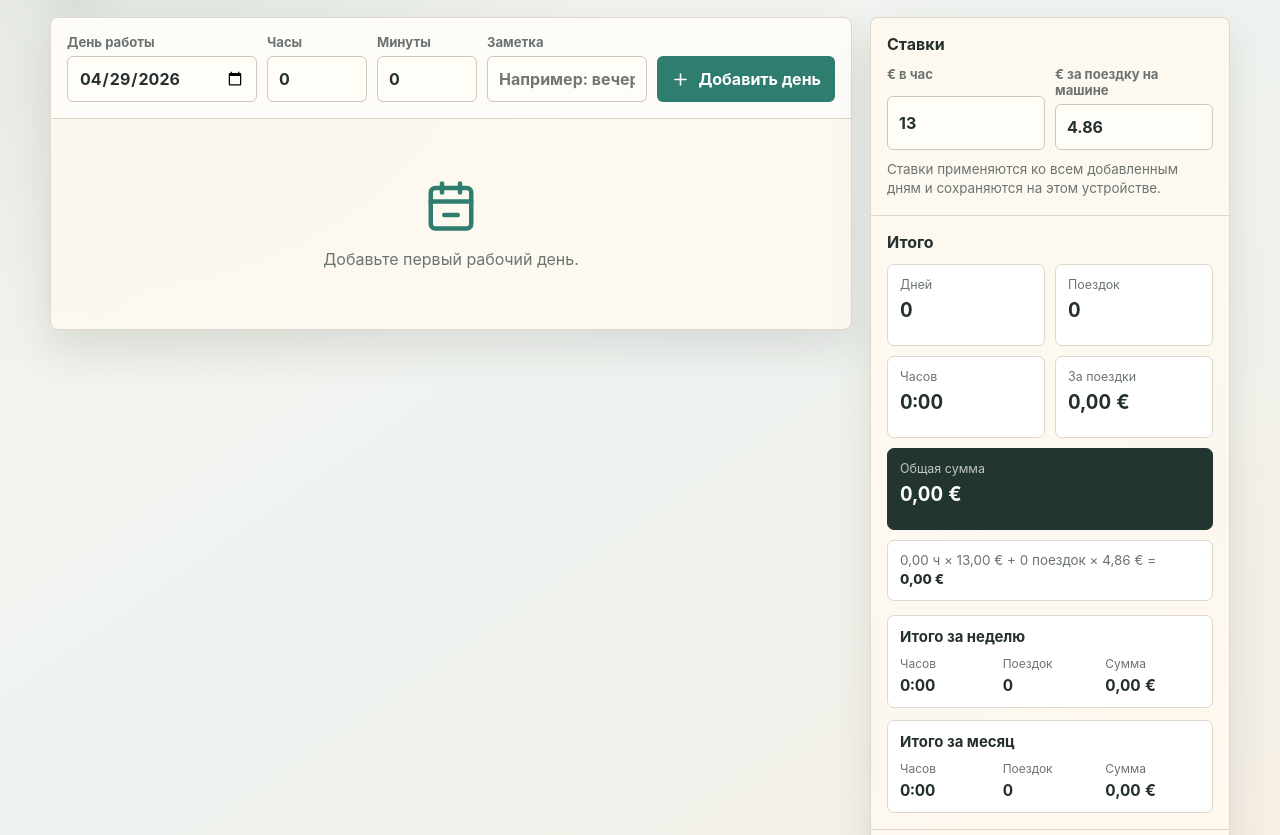
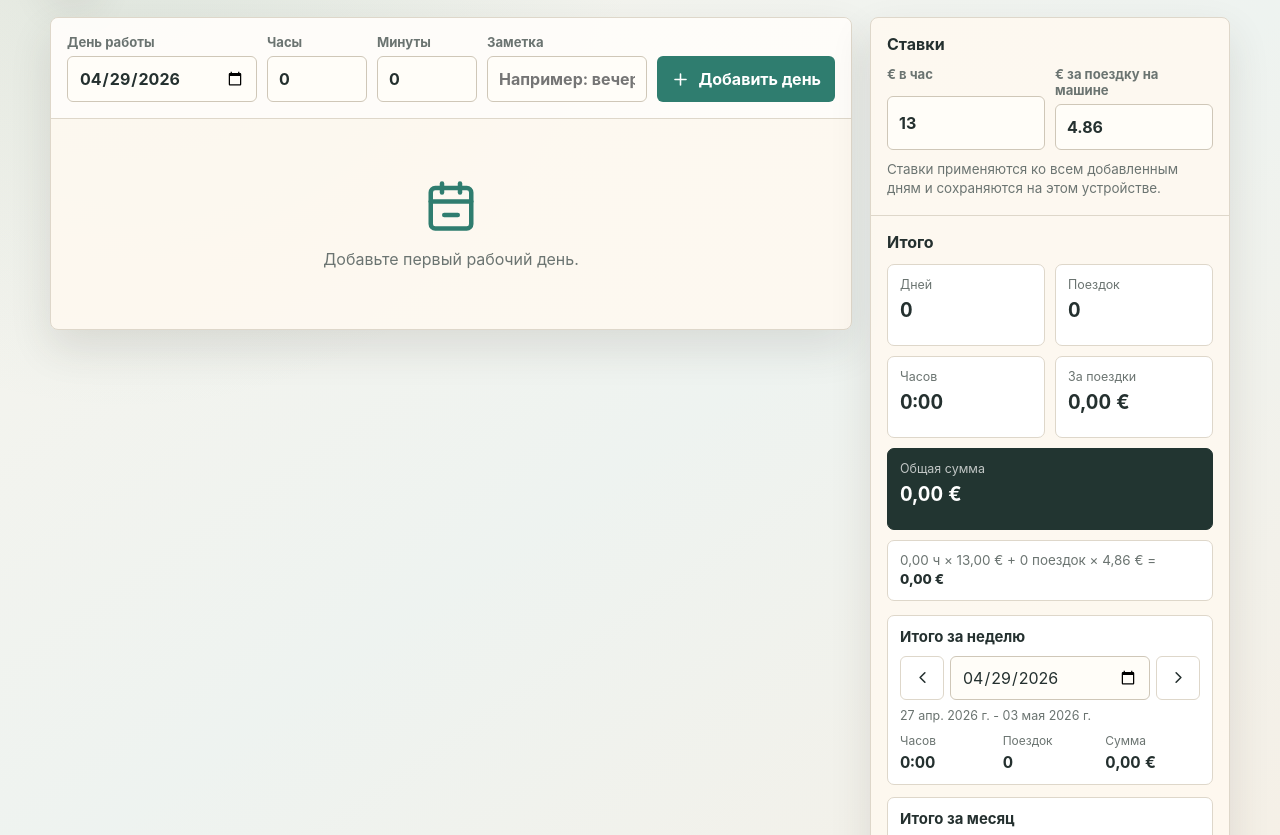
Before and after one commit to GI-mogul/nanny, a website: page index.html in a window 1280 px wide. Shown: the part 99-934 px from the top of the page. Drawn offline with Linux system fonts and the light colour scheme.

Commit message:
Add selectable week and month statistics

```diff
--- a/index.html
+++ b/index.html
@@ -420,6 +420,36 @@
       font-size: .93rem;
     }
 
+    .period-head {
+      display: flex;
+      align-items: center;
+      justify-content: space-between;
+      gap: 10px;
+      margin-bottom: 10px;
+    }
+
+    .period-head h3 {
+      margin: 0;
+    }
+
+    .period-controls {
+      display: grid;
+      grid-template-columns: 44px minmax(0, 1fr) 44px;
+      gap: 6px;
+      align-items: center;
+      margin-bottom: 8px;
+    }
+
+    .period-controls input {
+      min-height: 44px;
+    }
+
+    .period-label {
+      color: var(--muted);
+      font-size: .78rem;
+      margin-bottom: 10px;
+    }
+
     .period-stats {
       display: grid;
       grid-template-columns: repeat(3, 1fr);
@@ -600,6 +630,11 @@
         grid-template-columns: 1fr;
       }
 
+      .period-head {
+        align-items: flex-start;
+        flex-direction: column;
+      }
+
       .total-cell {
         grid-column: auto;
       }
@@ -738,7 +773,19 @@
 
           <div class="period-summary">
             <div class="period-box">
-              <h3>Итого за неделю</h3>
+              <div class="period-head">
+                <h3>Итого за неделю</h3>
+              </div>
+              <div class="period-controls">
+                <button class="icon-btn" type="button" id="weekPrev" title="Предыдущая неделя" aria-label="Предыдущая неделя">
+                  <svg viewBox="0 0 24 24" aria-hidden="true"><path d="m15 18-6-6 6-6"/></svg>
+                </button>
+                <input type="date" id="weekDate" aria-label="Дата внутри недели">
+                <button class="icon-btn" type="button" id="weekNext" title="Следующая неделя" aria-label="Следующая неделя">
+                  <svg viewBox="0 0 24 24" aria-hidden="true"><path d="m9 18 6-6-6-6"/></svg>
+                </button>
+              </div>
+              <div class="period-label" id="weekLabel"></div>
               <div class="period-stats">
                 <div>
                   <span>Часов</span>
@@ -756,7 +803,19 @@
             </div>
 
             <div class="period-box">
-              <h3>Итого за месяц</h3>
+              <div class="period-head">
+                <h3>Итого за месяц</h3>
+              </div>
+              <div class="period-controls">
+                <button class="icon-btn" type="button" id="monthPrev" title="Предыдущий месяц" aria-label="Предыдущий месяц">
+                  <svg viewBox="0 0 24 24" aria-hidden="true"><path d="m15 18-6-6 6-6"/></svg>
+                </button>
+                <input type="month" id="monthDate" aria-label="Месяц">
+                <button class="icon-btn" type="button" id="monthNext" title="Следующий месяц" aria-label="Следующий месяц">
+                  <svg viewBox="0 0 24 24" aria-hidden="true"><path d="m9 18 6-6-6-6"/></svg>
+                </button>
+              </div>
+              <div class="period-label" id="monthLabel"></div>
               <div class="period-stats">
                 <div>
                   <span>Часов</span>
@@ -805,6 +864,8 @@
     let state = loadState();
     let tick = null;
     let editingDayId = null;
+    let selectedWeekDate = toDateInputValue(new Date());
+    let selectedMonth = toMonthInputValue(new Date());
 
     const els = {
       form: document.querySelector("#addDayForm"),
@@ -825,14 +886,24 @@
       weekHours: document.querySelector("#weekHours"),
       weekTrips: document.querySelector("#weekTrips"),
       weekPay: document.querySelector("#weekPay"),
+      weekDate: document.querySelector("#weekDate"),
+      weekPrev: document.querySelector("#weekPrev"),
+      weekNext: document.querySelector("#weekNext"),
+      weekLabel: document.querySelector("#weekLabel"),
       monthHours: document.querySelector("#monthHours"),
       monthTrips: document.querySelector("#monthTrips"),
       monthPay: document.querySelector("#monthPay"),
+      monthDate: document.querySelector("#monthDate"),
+      monthPrev: document.querySelector("#monthPrev"),
+      monthNext: document.querySelector("#monthNext"),
+      monthLabel: document.querySelector("#monthLabel"),
       exportBtn: document.querySelector("#exportBtn"),
       emptyTemplate: document.querySelector("#emptyTemplate")
     };
 
     els.workDate.value = new Date().toISOString().slice(0, 10);
+    els.weekDate.value = selectedWeekDate;
+    els.monthDate.value = selectedMonth;
     els.hourRate.value = state.hourRate;
     els.tripRate.value = state.tripRate;
 
@@ -875,6 +946,40 @@
     els.tripRate.addEventListener("input", () => {
       state.tripRate = readNumber(els.tripRate.value);
       persistAndRender();
+    });
+
+    els.weekDate.addEventListener("change", () => {
+      selectedWeekDate = els.weekDate.value || toDateInputValue(new Date());
+      render();
+    });
+
+    els.weekPrev.addEventListener("click", () => {
+      selectedWeekDate = shiftDate(selectedWeekDate, -7);
+      els.weekDate.value = selectedWeekDate;
+      render();
+    });
+
+    els.weekNext.addEventListener("click", () => {
+      selectedWeekDate = shiftDate(selectedWeekDate, 7);
+      els.weekDate.value = selectedWeekDate;
+      render();
+    });
+
+    els.monthDate.addEventListener("change", () => {
+      selectedMonth = els.monthDate.value || toMonthInputValue(new Date());
+      render();
+    });
+
+    els.monthPrev.addEventListener("click", () => {
+      selectedMonth = shiftMonth(selectedMonth, -1);
+      els.monthDate.value = selectedMonth;
+      render();
+    });
+
+    els.monthNext.addEventListener("click", () => {
+      selectedMonth = shiftMonth(selectedMonth, 1);
+      els.monthDate.value = selectedMonth;
+      render();
     });
 
     els.days.addEventListener("click", (event) => {
@@ -934,8 +1039,10 @@
       }
 
       const totals = calculateTotals(state.days);
-      const weekTotals = calculateTotals(state.days.filter(isInCurrentWeek));
-      const monthTotals = calculateTotals(state.days.filter(isInCurrentMonth));
+      const weekRange = getWeekRange(selectedWeekDate);
+      const monthRange = getMonthRange(selectedMonth);
+      const weekTotals = calculateTotals(state.days.filter((day) => isInRange(day, weekRange.start, weekRange.end)));
+      const monthTotals = calculateTotals(state.days.filter((day) => isInRange(day, monthRange.start, monthRange.end)));
 
       els.topTotal.textContent = money(totals.pay);
       els.sumDays.textContent = state.days.length;
@@ -944,9 +1051,11 @@
       els.sumTripPay.textContent = money(totals.trips * state.tripRate);
       els.sumPay.textContent = money(totals.pay);
       els.sumFormula.innerHTML = `${formatDecimalHours(totals.ms)} ч × ${money(state.hourRate)} + ${totals.trips} поездок × ${money(state.tripRate)} = <strong>${money(totals.pay)}</strong>`;
+      els.weekLabel.textContent = `${formatShortDate(weekRange.start)} - ${formatShortDate(addDays(weekRange.end, -1))}`;
       els.weekHours.textContent = formatDuration(weekTotals.ms);
       els.weekTrips.textContent = weekTotals.trips;
       els.weekPay.textContent = money(weekTotals.pay);
+      els.monthLabel.textContent = formatMonthLabel(monthRange.start);
       els.monthHours.textContent = formatDuration(monthTotals.ms);
       els.monthTrips.textContent = monthTotals.trips;
       els.monthPay.textContent = money(monthTotals.pay);
@@ -1089,19 +1198,21 @@
       return (currentElapsed(day) / 3600000 * state.hourRate) + (day.trips * state.tripRate);
     }
 
-    function isInCurrentWeek(day) {
+    function isInRange(day, start, end) {
       const date = dateFromInput(day.date);
-      const today = startOfDay(new Date());
-      const weekStart = startOfWeek(today);
-      const weekEnd = new Date(weekStart);
-      weekEnd.setDate(weekStart.getDate() + 7);
-      return date >= weekStart && date < weekEnd;
+      return date >= start && date < end;
     }
 
-    function isInCurrentMonth(day) {
-      const date = dateFromInput(day.date);
-      const today = new Date();
-      return date.getFullYear() === today.getFullYear() && date.getMonth() === today.getMonth();
+    function getWeekRange(value) {
+      const start = startOfWeek(dateFromInput(value));
+      return { start, end: addDays(start, 7) };
+    }
+
+    function getMonthRange(value) {
+      const [year, month] = value.split("-").map(Number);
+      const start = new Date(year, month - 1, 1);
+      const end = new Date(year, month, 1);
+      return { start, end };
     }
 
     function startOfWeek(date) {
@@ -1109,6 +1220,12 @@
       const day = start.getDay() || 7;
       start.setDate(start.getDate() - day + 1);
       return start;
+    }
+
+    function addDays(date, count) {
+      const next = new Date(date);
+      next.setDate(next.getDate() + count);
+      return next;
     }
 
     function startOfDay(date) {
@@ -1119,6 +1236,28 @@
 
     function dateFromInput(value) {
       return new Date(`${value}T00:00:00`);
+    }
+
+    function shiftDate(value, days) {
+      return toDateInputValue(addDays(dateFromInput(value), days));
+    }
+
+    function shiftMonth(value, months) {
+      const [year, month] = value.split("-").map(Number);
+      return toMonthInputValue(new Date(year, month - 1 + months, 1));
+    }
+
+    function toDateInputValue(date) {
+      const year = date.getFullYear();
+      const month = String(date.getMonth() + 1).padStart(2, "0");
+      const day = String(date.getDate()).padStart(2, "0");
+      return `${year}-${month}-${day}`;
+    }
+
+    function toMonthInputValue(date) {
+      const year = date.getFullYear();
+      const month = String(date.getMonth() + 1).padStart(2, "0");
+      return `${year}-${month}`;
     }
 
     function formatDuration(ms) {
@@ -1143,6 +1282,21 @@
         month: "long",
         year: "numeric"
       }).format(new Date(`${value}T12:00:00`));
+    }
+
+    function formatShortDate(date) {
+      return new Intl.DateTimeFormat("ru-RU", {
+        day: "2-digit",
+        month: "short",
+        year: "numeric"
+      }).format(date);
+    }
+
+    function formatMonthLabel(date) {
+      return new Intl.DateTimeFormat("ru-RU", {
+        month: "long",
+        year: "numeric"
+      }).format(date);
     }
 
     function money(value) {
```
